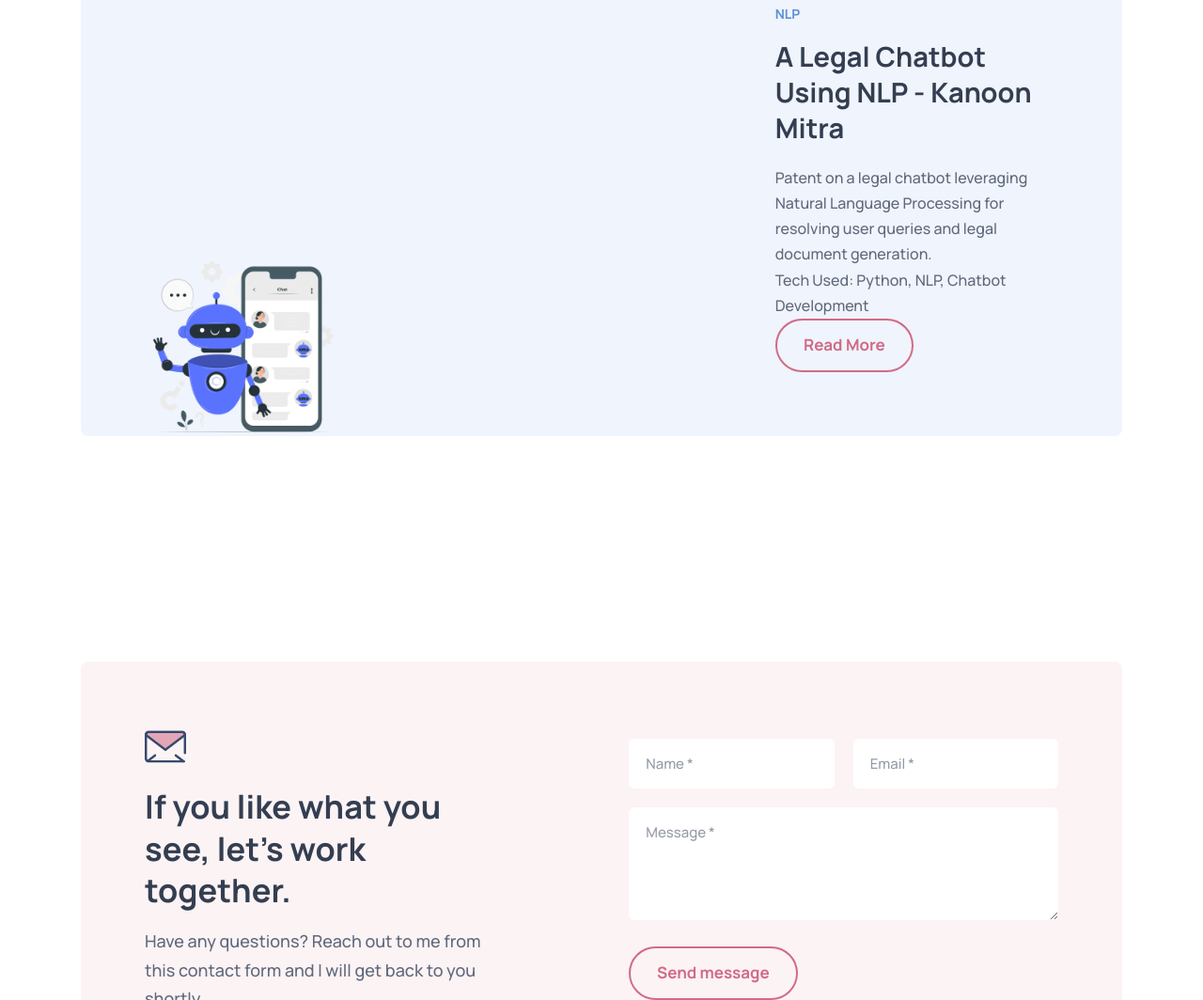
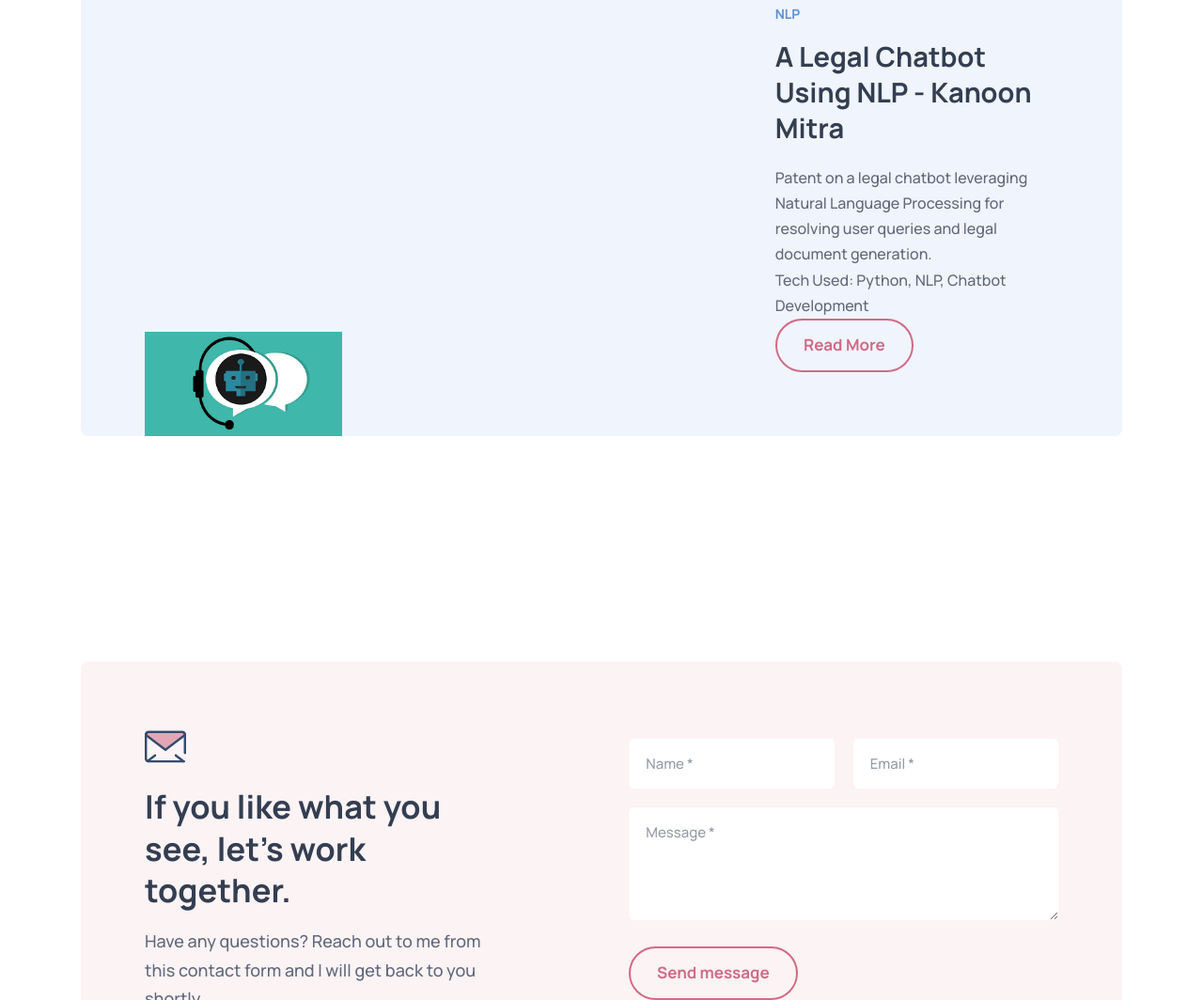
Before and after one commit to AritriPodde2210/My-Portfolio, a plain HTML site: page index.html in a window 1280 px wide. Shown: the part 5601-6665 px from the top of the page at 94% size. Drawn offline with nearby package versions, Linux system fonts and the light colour scheme.

Commit message:
Update index.html

```diff
--- a/index.html
+++ b/index.html
@@ -523,7 +523,7 @@
 
                 <!-- Add the patent image -->
                 <figure class="card-banner img-holder" style="max-height: 200px; overflow: hidden;">
-                  <img src="assets/images/patent.webp" width="210" height="170" alt="Patent Image" class="img-cover">
+                  <img src="assets/images/patent-pic.png" width="210" height="170" alt="Patent Image" class="img-cover">
                 </figure>
 
                 <div class="card-content" data-reveal="left">
```
